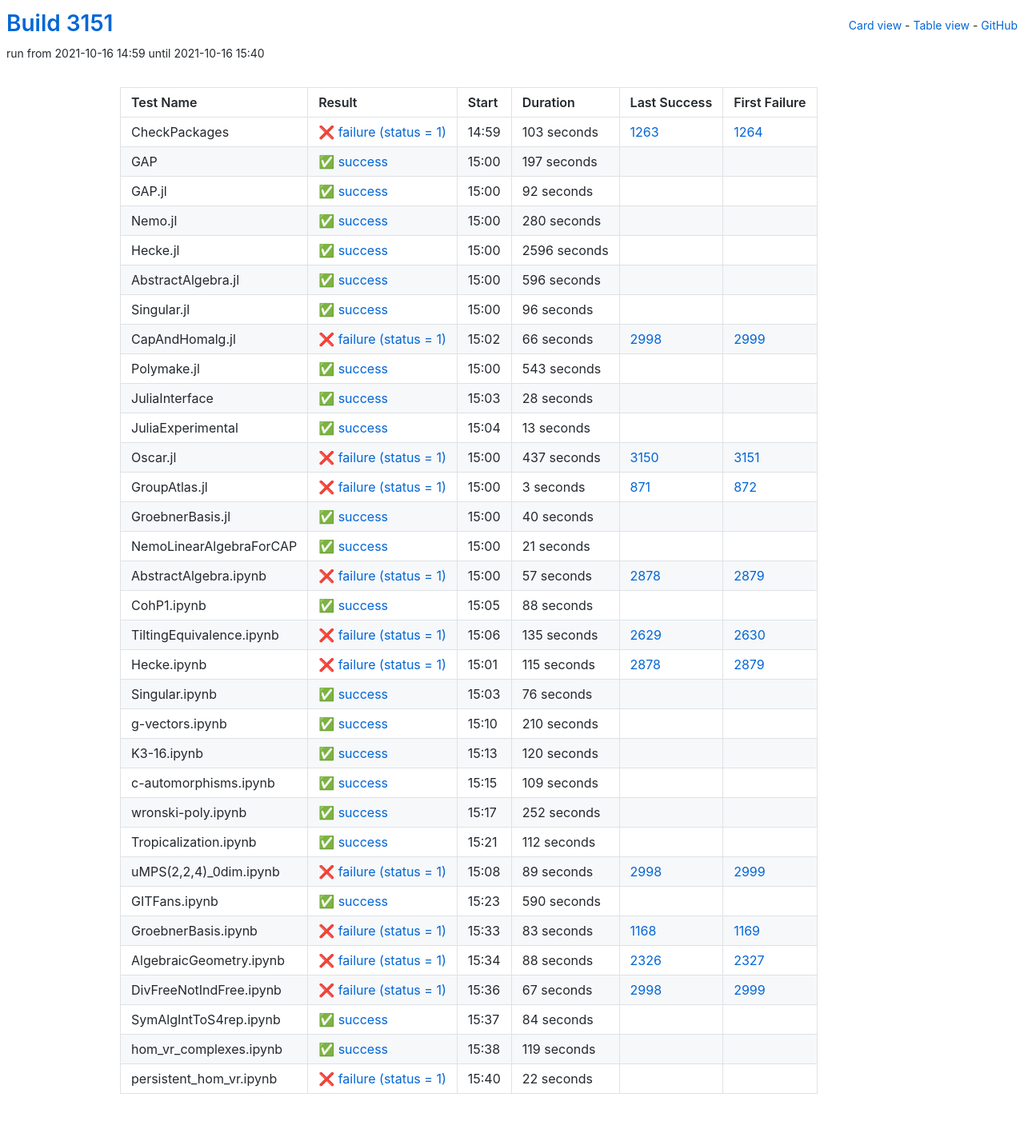
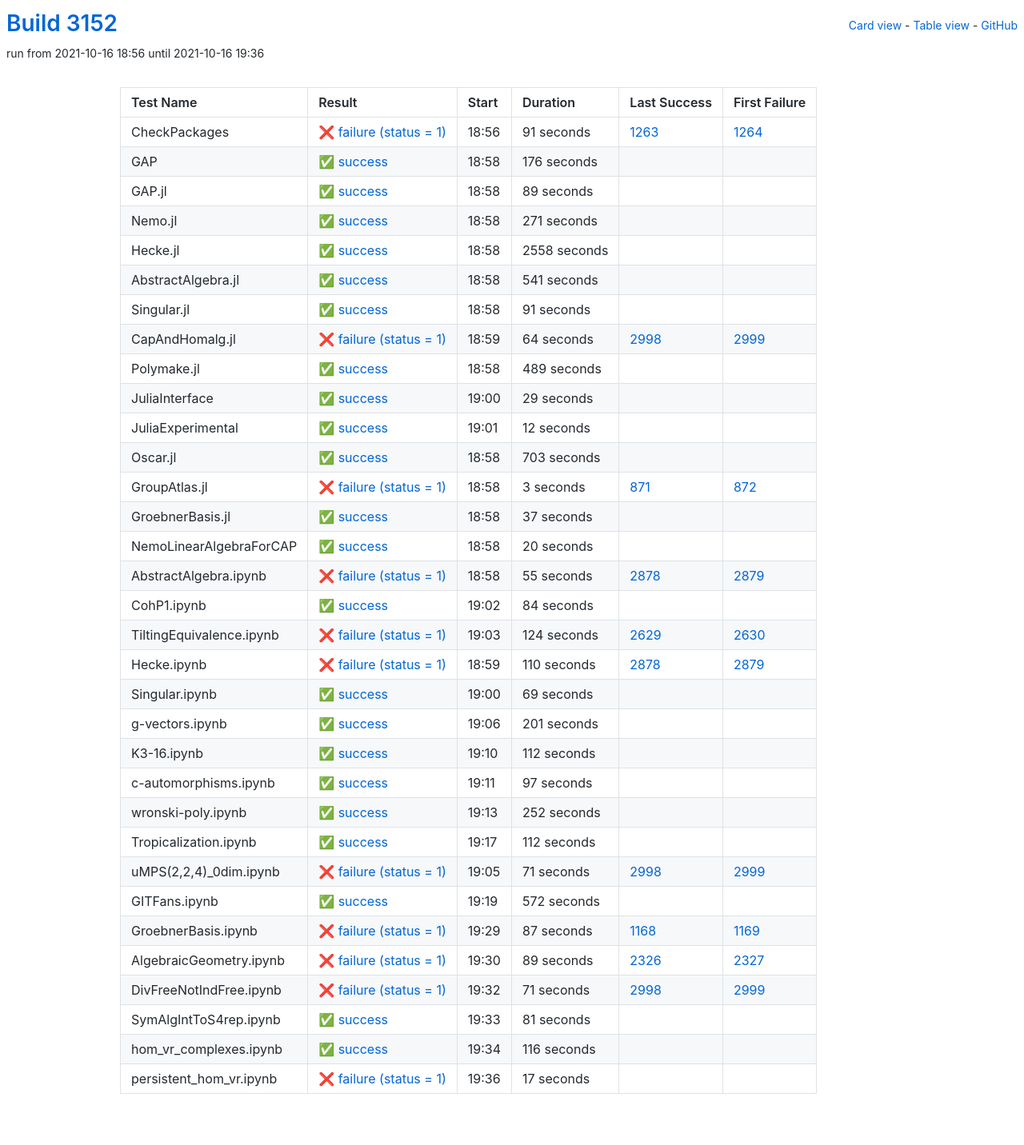
Before and after one commit to oscar-system/oscar-ci-status-stable, a Jekyll site: the page built from table.html, in a window 1280 px wide. Shown: the whole page at 80% size. Built offline with Jekyll 4.4.1, drawn with Linux system fonts in a browser that asks for light colours.

Commit message:
Build #3152

```diff
--- a/_data/ci.yml
+++ b/_data/ci.yml
@@ -1,6 +1,6 @@
 ---
-build: 3151
-build_url: https://oscarci.mathematik.uni-kl.de/job/oscar-stable/3151/
+build: 3152
+build_url: https://oscarci.mathematik.uni-kl.de/job/oscar-stable/3152/
 job: oscar-stable
 organization: oscar-system
 repo: oscar-ci-status-stable
@@ -8,152 +8,152 @@ repourl: https://github.com/oscar-system/oscar-ci-status-stable
 tests:
 - name: CheckPackages
   id: checkpackages
-  log: https://oscarci.mathematik.uni-kl.de/job/oscar-stable/3151/artifact/logs/build-3151/CheckPackages.log
-  start: 2021-10-16 14:59
+  log: https://oscarci.mathematik.uni-kl.de/job/oscar-stable/3152/artifact/logs/build-3152/CheckPackages.log
+  start: 2021-10-16 18:56
   success: false
   exitcode: 1
   status: failure
-  duration: 103
+  duration: 91
   last_success: 1263
   last_success_url: https://oscarci.mathematik.uni-kl.de/job/oscar-stable/1263/
   first_failure: 1264
   first_failure_url: https://oscarci.mathematik.uni-kl.de/job/oscar-stable/1264/
 - name: GAP
   id: gap
-  log: https://oscarci.mathematik.uni-kl.de/job/oscar-stable/3151/artifact/logs/build-3151/GAP.log
-  start: 2021-10-16 15:00
+  log: https://oscarci.mathematik.uni-kl.de/job/oscar-stable/3152/artifact/logs/build-3152/GAP.log
+  start: 2021-10-16 18:58
   success: true
   exitcode: 0
   status: success
-  duration: 197
+  duration: 176
   last_success: false
   last_success_url:
   first_failure: false
   first_failure_url:
 - name: GAP.jl
   id: gap-jl
-  log: https://oscarci.mathematik.uni-kl.de/job/oscar-stable/3151/artifact/logs/build-3151/GAP.jl.log
-  start: 2021-10-16 15:00
+  log: https://oscarci.mathematik.uni-kl.de/job/oscar-stable/3152/artifact/logs/build-3152/GAP.jl.log
+  start: 2021-10-16 18:58
   success: true
   exitcode: 0
   status: success
-  duration: 92
+  duration: 89
   last_success: false
   last_success_url:
   first_failure: false
   first_failure_url:
 - name: Nemo.jl
   id: nemo-jl
-  log: https://oscarci.mathematik.uni-kl.de/job/oscar-stable/3151/artifact/logs/build-3151/Nemo.jl.log
-  start: 2021-10-16 15:00
+  log: https://oscarci.mathematik.uni-kl.de/job/oscar-stable/3152/artifact/logs/build-3152/Nemo.jl.log
+  start: 2021-10-16 18:58
   success: true
   exitcode: 0
   status: success
-  duration: 280
+  duration: 271
   last_success: false
   last_success_url:
   first_failure: false
   first_failure_url:
 - name: Hecke.jl
   id: hecke-jl
-  log: https://oscarci.mathematik.uni-kl.de/job/oscar-stable/3151/artifact/logs/build-3151/Hecke.jl.log
-  start: 2021-10-16 15:00
+  log: https://oscarci.mathematik.uni-kl.de/job/oscar-stable/3152/artifact/logs/build-3152/Hecke.jl.log
+  start: 2021-10-16 18:58
   success: true
   exitcode: 0
   status: success
-  duration: 2596
+  duration: 2558
   last_success: false
   last_success_url:
   first_failure: false
   first_failure_url:
 - name: AbstractAlgebra.jl
   id: abstractalgebra-jl
-  log: https://oscarci.mathematik.uni-kl.de/job/oscar-stable/3151/artifact/logs/build-3151/AbstractAlgebra.jl.log
-  start: 2021-10-16 15:00
+  log: https://oscarci.mathematik.uni-kl.de/job/oscar-stable/3152/artifact/logs/build-3152/AbstractAlgebra.jl.log
+  start: 2021-10-16 18:58
   success: true
   exitcode: 0
   status: success
-  duration: 596
+  duration: 541
   last_success: false
   last_success_url:
   first_failure: false
   first_failure_url:
 - name: Singular.jl
   id: singular-jl
-  log: https://oscarci.mathematik.uni-kl.de/job/oscar-stable/3151/artifact/logs/build-3151/Singular.jl.log
-  start: 2021-10-16 15:00
+  log: https://oscarci.mathematik.uni-kl.de/job/oscar-stable/3152/artifact/logs/build-3152/Singular.jl.log
+  start: 2021-10-16 18:58
   success: true
   exitcode: 0
   status: success
-  duration: 96
+  duration: 91
   last_success: false
   last_success_url:
   first_failure: false
   first_failure_url:
 - name: CapAndHomalg.jl
   id: capandhomalg-jl
-  log: https://oscarci.mathematik.uni-kl.de/job/oscar-stable/3151/artifact/logs/build-3151/CapAndHomalg.jl.log
-  start: 2021-10-16 15:02
+  log: https://oscarci.mathematik.uni-kl.de/job/oscar-stable/3152/artifact/logs/build-3152/CapAndHomalg.jl.log
+  start: 2021-10-16 18:59
   success: false
   exitcode: 1
   status: failure
-  duration: 66
+  duration: 64
   last_success: 2998
   last_success_url: https://oscarci.mathematik.uni-kl.de/job/oscar-stable/2998/
   first_failure: 2999
   first_failure_url: https://oscarci.mathematik.uni-kl.de/job/oscar-stable/2999/
 - name: Polymake.jl
   id: polymake-jl
-  log: https://oscarci.mathematik.uni-kl.de/job/oscar-stable/3151/artifact/logs/build-3151/Polymake.jl.log
-  start: 2021-10-16 15:00
+  log: https://oscarci.mathematik.uni-kl.de/job/oscar-stable/3152/artifact/logs/build-3152/Polymake.jl.log
+  start: 2021-10-16 18:58
   success: true
   exitcode: 0
   status: success
-  duration: 543
+  duration: 489
   last_success: false
   last_success_url:
   first_failure: false
   first_failure_url:
 - name: JuliaInterface
   id: juliainterface
-  log: https://oscarci.mathematik.uni-kl.de/job/oscar-stable/3151/artifact/logs/build-3151/JuliaInterface.log
-  start: 2021-10-16 15:03
+  log: https://oscarci.mathematik.uni-kl.de/job/oscar-stable/3152/artifact/logs/build-3152/JuliaInterface.log
+  start: 2021-10-16 19:00
   success: true
   exitcode: 0
   status: success
-  duration: 28
+  duration: 29
   last_success: false
   last_success_url:
   first_failure: false
   first_failure_url:
 - name: JuliaExperimental
   id: juliaexperimental
-  log: https://oscarci.mathematik.uni-kl.de/job/oscar-stable/3151/artifact/logs/build-3151/JuliaExperimental.log
-  start: 2021-10-16 15:04
+  log: https://oscarci.mathematik.uni-kl.de/job/oscar-stable/3152/artifact/logs/build-3152/JuliaExperimental.log
+  start: 2021-10-16 19:01
   success: true
   exitcode: 0
   status: success
-  duration: 13
+  duration: 12
   last_success: false
   last_success_url:
   first_failure: false
   first_failure_url:
 - name: Oscar.jl
   id: oscar-jl
-  log: https://oscarci.mathematik.uni-kl.de/job/oscar-stable/3151/artifact/logs/build-3151/Oscar.jl.log
-  start: 2021-10-16 15:00
-  success: false
-  exitcode: 1
-  status: failure
-  duration: 437
-  last_success: 3150
-  last_success_url: https://oscarci.mathematik.uni-kl.de/job/oscar-stable/3150/
-  first_failure: 3151
-  first_failure_url: https://oscarci.mathematik.uni-kl.de/job/oscar-stable/3151/
+  log: https://oscarci.mathematik.uni-kl.de/job/oscar-stable/3152/artifact/logs/build-3152/Oscar.jl.log
+  start: 2021-10-16 18:58
+  success: true
+  exitcode: 0
+  status: success
+  duration: 703
+  last_success: false
+  last_success_url:
+  first_failure: false
+  first_failure_url:
 - name: GroupAtlas.jl
   id: groupatlas-jl
-  log: https://oscarci.mathematik.uni-kl.de/job/oscar-stable/3151/artifact/logs/build-3151/GroupAtlas.jl.log
-  start: 2021-10-16 15:00
+  log: https://oscarci.mathematik.uni-kl.de/job/oscar-stable/3152/artifact/logs/build-3152/GroupAtlas.jl.log
+  start: 2021-10-16 18:58
   success: false
   exitcode: 1
   status: failure
@@ -164,128 +164,128 @@ tests:
   first_failure_url: https://oscarci.mathematik.uni-kl.de/job/oscar-stable/872/
 - name: GroebnerBasis.jl
   id: groebnerbasis-jl
-  log: https://oscarci.mathematik.uni-kl.de/job/oscar-stable/3151/artifact/logs/build-3151/GroebnerBasis.jl.log
-  start: 2021-10-16 15:00
+  log: https://oscarci.mathematik.uni-kl.de/job/oscar-stable/3152/artifact/logs/build-3152/GroebnerBasis.jl.log
+  start: 2021-10-16 18:58
   success: true
   exitcode: 0
   status: success
-  duration: 40
+  duration: 37
   last_success: false
   last_success_url:
   first_failure: false
   first_failure_url:
 - name: NemoLinearAlgebraForCAP
   id: nemolinearalgebraforcap
-  log: https://oscarci.mathematik.uni-kl.de/job/oscar-stable/3151/artifact/logs/build-3151/NemoLinearAlgebraForCAP.log
-  start: 2021-10-16 15:00
+  log: https://oscarci.mathematik.uni-kl.de/job/oscar-stable/3152/artifact/logs/build-3152/NemoLinearAlgebraForCAP.log
+  start: 2021-10-16 18:58
   success: true
   exitcode: 0
   status: success
-  duration: 21
+  duration: 20
   last_success: false
   last_success_url:
   first_failure: false
   first_failure_url:
 - name: AbstractAlgebra.ipynb
   id: abstractalgebra-ipynb
-  log: https://oscarci.mathematik.uni-kl.de/job/oscar-stable/3151/artifact/logs/build-3151/AbstractAlgebra.ipynb.log
-  start: 2021-10-16 15:00
+  log: https://oscarci.mathematik.uni-kl.de/job/oscar-stable/3152/artifact/logs/build-3152/AbstractAlgebra.ipynb.log
+  start: 2021-10-16 18:58
   success: false
   exitcode: 1
   status: failure
-  duration: 57
+  duration: 55
   last_success: 2878
   last_success_url: https://oscarci.mathematik.uni-kl.de/job/oscar-stable/2878/
   first_failure: 2879
   first_failure_url: https://oscarci.mathematik.uni-kl.de/job/oscar-stable/2879/
 - name: CohP1.ipynb
   id: cohp1-ipynb
-  log: https://oscarci.mathematik.uni-kl.de/job/oscar-stable/3151/artifact/logs/build-3151/CohP1.ipynb.log
-  start: 2021-10-16 15:05
+  log: https://oscarci.mathematik.uni-kl.de/job/oscar-stable/3152/artifact/logs/build-3152/CohP1.ipynb.log
+  start: 2021-10-16 19:02
   success: true
   exitcode: 0
   status: success
-  duration: 88
+  duration: 84
   last_success: false
   last_success_url:
   first_failure: false
   first_failure_url:
 - name: TiltingEquivalence.ipynb
   id: tiltingequivalence-ipynb
-  log: https://oscarci.mathematik.uni-kl.de/job/oscar-stable/3151/artifact/logs/build-3151/TiltingEquivalence.ipynb.log
-  start: 2021-10-16 15:06
+  log: https://oscarci.mathematik.uni-kl.de/job/oscar-stable/3152/artifact/logs/build-3152/TiltingEquivalence.ipynb.log
+  start: 2021-10-16 19:03
   success: false
   exitcode: 1
   status: failure
-  duration: 135
+  duration: 124
   last_success: 2629
   last_success_url: https://oscarci.mathematik.uni-kl.de/job/oscar-stable/2629/
   first_failure: 2630
   first_failure_url: https://oscarci.mathematik.uni-kl.de/job/oscar-stable/2630/
 - name: Hecke.ipynb
   id: hecke-ipynb
-  log: https://oscarci.mathematik.uni-kl.de/job/oscar-stable/3151/artifact/logs/build-3151/Hecke.ipynb.log
-  start: 2021-10-16 15:01
+  log: https://oscarci.mathematik.uni-kl.de/job/oscar-stable/3152/artifact/logs/build-3152/Hecke.ipynb.log
+  start: 2021-10-16 18:59
   success: false
   exitcode: 1
   status: failure
-  duration: 115
+  duration: 110
   last_success: 2878
   last_success_url: https://oscarci.mathematik.uni-kl.de/job/oscar-stable/2878/
   first_failure: 2879
   first_failure_url: https://oscarci.mathematik.uni-kl.de/job/oscar-stable/2879/
 - name: Singular.ipynb
   id: singular-ipynb
-  log: https://oscarci.mathematik.uni-kl.de/job/oscar-stable/3151/artifact/logs/build-3151/Singular.ipynb.log
-  start: 2021-10-16 15:03
+  log: https://oscarci.mathematik.uni-kl.de/job/oscar-stable/3152/artifact/logs/build-3152/Singular.ipynb.log
+  start: 2021-10-16 19:00
   success: true
   exitcode: 0
   status: success
-  duration: 76
+  duration: 69
   last_success: false
   last_success_url:
   first_failure: false
   first_failure_url:
 - name: g-vectors.ipynb
   id: g-vectors-ipynb
-  log: https://oscarci.mathematik.uni-kl.de/job/oscar-stable/3151/artifact/logs/build-3151/g-vectors.ipynb.log
-  start: 2021-10-16 15:10
+  log: https://oscarci.mathematik.uni-kl.de/job/oscar-stable/3152/artifact/logs/build-3152/g-vectors.ipynb.log
+  start: 2021-10-16 19:06
   success: true
   exitcode: 0
   status: success
-  duration: 210
+  duration: 201
   last_success: false
   last_success_url:
   first_failure: false
   first_failure_url:
 - name: K3-16.ipynb
   id: k3-16-ipynb
-  log: https://oscarci.mathematik.uni-kl.de/job/oscar-stable/3151/artifact/logs/build-3151/K3-16.ipynb.log
-  start: 2021-10-16 15:13
+  log: https://oscarci.mathematik.uni-kl.de/job/oscar-stable/3152/artifact/logs/build-3152/K3-16.ipynb.log
+  start: 2021-10-16 19:10
   success: true
   exitcode: 0
   status: success
-  duration: 120
+  duration: 112
   last_success: false
   last_success_url:
   first_failure: false
   first_failure_url:
 - name: c-automorphisms.ipynb
   id: c-automorphisms-ipynb
-  log: https://oscarci.mathematik.uni-kl.de/job/oscar-stable/3151/artifact/logs/build-3151/c-automorphisms.ipynb.log
-  start: 2021-10-16 15:15
+  log: https://oscarci.mathematik.uni-kl.de/job/oscar-stable/3152/artifact/logs/build-3152/c-automorphisms.ipynb.log
+  start: 2021-10-16 19:11
   success: true
   exitcode: 0
   status: success
-  duration: 109
+  duration: 97
   last_success: false
   last_success_url:
   first_failure: false
   first_failure_url:
 - name: wronski-poly.ipynb
   id: wronski-poly-ipynb
-  log: https://oscarci.mathematik.uni-kl.de/job/oscar-stable/3151/artifact/logs/build-3151/wronski-poly.ipynb.log
-  start: 2021-10-16 15:17
+  log: https://oscarci.mathematik.uni-kl.de/job/oscar-stable/3152/artifact/logs/build-3152/wronski-poly.ipynb.log
+  start: 2021-10-16 19:13
   success: true
   exitcode: 0
   status: success
@@ -296,8 +296,8 @@ tests:
   first_failure_url:
 - name: Tropicalization.ipynb
   id: tropicalization-ipynb
-  log: https://oscarci.mathematik.uni-kl.de/job/oscar-stable/3151/artifact/logs/build-3151/Tropicalization.ipynb.log
-  start: 2021-10-16 15:21
+  log: https://oscarci.mathematik.uni-kl.de/job/oscar-stable/3152/artifact/logs/build-3152/Tropicalization.ipynb.log
+  start: 2021-10-16 19:17
   success: true
   exitcode: 0
   status: success
@@ -308,96 +308,96 @@ tests:
   first_failure_url:
 - name: uMPS(2,2,4)_0dim.ipynb
   id: umps-2-2-4-0dim-ipynb
-  log: https://oscarci.mathematik.uni-kl.de/job/oscar-stable/3151/artifact/logs/build-3151/uMPS-2-2-4-_0dim.ipynb.log
-  start: 2021-10-16 15:08
+  log: https://oscarci.mathematik.uni-kl.de/job/oscar-stable/3152/artifact/logs/build-3152/uMPS-2-2-4-_0dim.ipynb.log
+  start: 2021-10-16 19:05
   success: false
   exitcode: 1
   status: failure
-  duration: 89
+  duration: 71
   last_success: 2998
   last_success_url: https://oscarci.mathematik.uni-kl.de/job/oscar-stable/2998/
   first_failure: 2999
   first_failure_url: https://oscarci.mathematik.uni-kl.de/job/oscar-stable/2999/
 - name: GITFans.ipynb
   id: gitfans-ipynb
-  log: https://oscarci.mathematik.uni-kl.de/job/oscar-stable/3151/artifact/logs/build-3151/GITFans.ipynb.log
-  start: 2021-10-16 15:23
+  log: https://oscarci.mathematik.uni-kl.de/job/oscar-stable/3152/artifact/logs/build-3152/GITFans.ipynb.log
+  start: 2021-10-16 19:19
   success: true
   exitcode: 0
   status: success
-  duration: 590
+  duration: 572
   last_success: false
   last_success_url:
   first_failure: false
   first_failure_url:
 - name: GroebnerBasis.ipynb
   id: groebnerbasis-ipynb
-  log: https://oscarci.mathematik.uni-kl.de/job/oscar-stable/3151/artifact/logs/build-3151/GroebnerBasis.ipynb.log
-  start: 2021-10-16 15:33
+  log: https://oscarci.mathematik.uni-kl.de/job/oscar-stable/3152/artifact/logs/build-3152/GroebnerBasis.ipynb.log
+  start: 2021-10-16 19:29
   success: false
   exitcode: 1
   status: failure
-  duration: 83
+  duration: 87
   last_success: 1168
   last_success_url: https://oscarci.mathematik.uni-kl.de/job/oscar-stable/1168/
   first_failure: 1169
   first_failure_url: https://oscarci.mathematik.uni-kl.de/job/oscar-stable/1169/
 - name: AlgebraicGeometry.ipynb
   id: algebraicgeometry-ipynb
-  log: https://oscarci.mathematik.uni-kl.de/job/oscar-stable/3151/artifact/logs/build-3151/AlgebraicGeometry.ipynb.log
-  start: 2021-10-16 15:34
+  log: https://oscarci.mathematik.uni-kl.de/job/oscar-stable/3152/artifact/logs/build-3152/AlgebraicGeometry.ipynb.log
+  start: 2021-10-16 19:30
   success: false
   exitcode: 1
   status: failure
-  duration: 88
+  duration: 89
   last_success: 2326
   last_success_url: https://oscarci.mathematik.uni-kl.de/job/oscar-stable/2326/
   first_failure: 2327
   first_failure_url: https://oscarci.mathematik.uni-kl.de/job/oscar-stable/2327/
 - name: DivFreeNotIndFree.ipynb
   id: divfreenotindfree-ipynb
-  log: https://oscarci.mathematik.uni-kl.de/job/oscar-stable/3151/artifact/logs/build-3151/DivFreeNotIndFree.ipynb.log
-  start: 2021-10-16 15:36
+  log: https://oscarci.mathematik.uni-kl.de/job/oscar-stable/3152/artifact/logs/build-3152/DivFreeNotIndFree.ipynb.log
+  start: 2021-10-16 19:32
   success: false
   exitcode: 1
   status: failure
-  duration: 67
+  duration: 71
   last_success: 2998
   last_success_url: https://oscarci.mathematik.uni-kl.de/job/oscar-stable/2998/
   first_failure: 2999
   first_failure_url: https://oscarci.mathematik.uni-kl.de/job/oscar-stable/2999/
 - name: SymAlgIntToS4rep.ipynb
   id: symalginttos4rep-ipynb
-  log: https://oscarci.mathematik.uni-kl.de/job/oscar-stable/3151/artifact/logs/build-3151/SymAlgIntToS4rep.ipynb.log
-  start: 2021-10-16 15:37
+  log: https://oscarci.mathematik.uni-kl.de/job/oscar-stable/3152/artifact/logs/build-3152/SymAlgIntToS4rep.ipynb.log
+  start: 2021-10-16 19:33
   success: true
   exitcode: 0
   status: success
-  duration: 84
+  duration: 81
   last_success: false
   last_success_url:
   first_failure: false
   first_failure_url:
 - name: hom_vr_complexes.ipynb
   id: hom-vr-complexes-ipynb
-  log: https://oscarci.mathematik.uni-kl.de/job/oscar-stable/3151/artifact/logs/build-3151/hom_vr_complexes.ipynb.log
-  start: 2021-10-16 15:38
+  log: https://oscarci.mathematik.uni-kl.de/job/oscar-stable/3152/artifact/logs/build-3152/hom_vr_complexes.ipynb.log
+  start: 2021-10-16 19:34
   success: true
   exitcode: 0
   status: success
-  duration: 119
+  duration: 116
   last_success: false
   last_success_url:
   first_failure: false
   first_failure_url:
 - name: persistent_hom_vr.ipynb
   id: persistent-hom-vr-ipynb
-  log: https://oscarci.mathematik.uni-kl.de/job/oscar-stable/3151/artifact/logs/build-3151/persistent_hom_vr.ipynb.log
-  start: 2021-10-16 15:40
+  log: https://oscarci.mathematik.uni-kl.de/job/oscar-stable/3152/artifact/logs/build-3152/persistent_hom_vr.ipynb.log
+  start: 2021-10-16 19:36
   success: false
   exitcode: 1
   status: failure
-  duration: 22
+  duration: 17
   last_success: false
   last_success_url:
   first_failure: false
```
Also changed, not shown: README.md.
